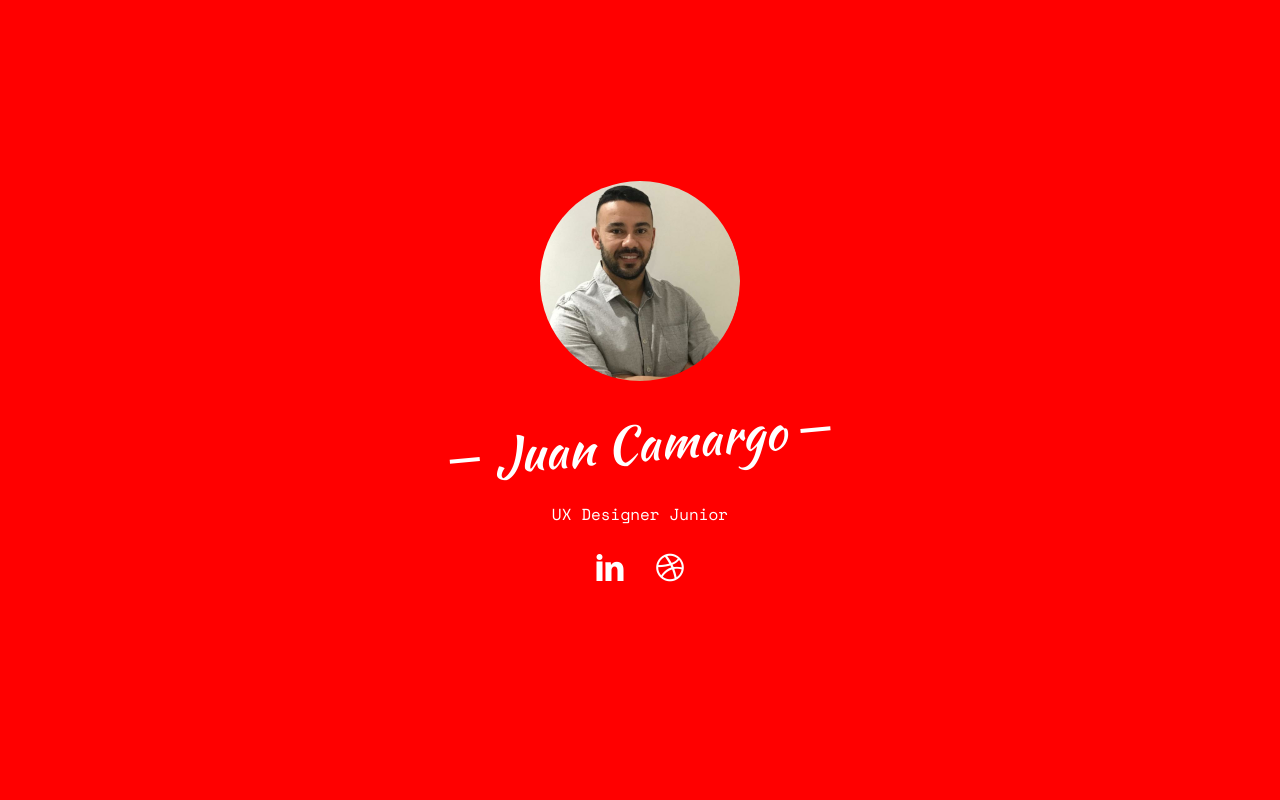
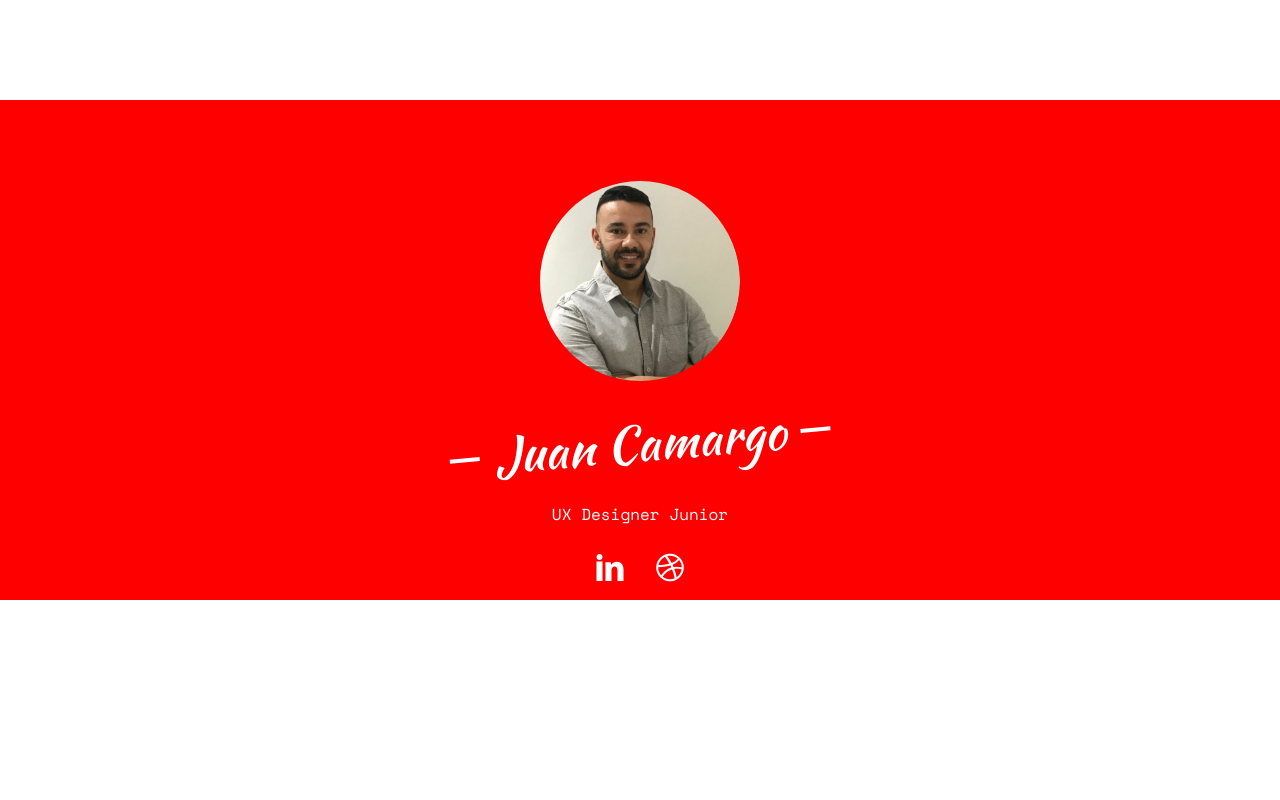
Before and after one commit to MRR1L0/prj_JuanUx, a plain HTML site: page index.html in a window 1280 px wide. Shown: the top 800 px of the page. Drawn offline with nearby package versions, Linux system fonts and the light colour scheme; some packages are replaced by stand-ins of ours; no server answers; files whose address does not match are found by name.

Commit message:
ajustes no CSS
ajustes no CSS

```diff
--- a/css/style.css
+++ b/css/style.css
@@ -96,8 +96,8 @@ h1, h2, h3, h4, h5, h6, figure {
 #fh5co-header .overlay,
 .fh5co-cover .overlay {
   position: absolute;
-  top: 0;
-  bottom: 0;
+  top: 100px;
+  bottom: 200px;
   left: 0;
   right: 0;
   background: rgb(255 0 0);
--- a/index.html
+++ b/index.html
@@ -60,14 +60,14 @@
 	<div class="fh5co-loader"></div>
 
 	<div id="page">
-	<header id="fh5co-header" class="fh5co-cover js-fullheight" role="banner" style="background-image:url(images/cover_bg_3.jpg);" data-stellar-background-ratio="0.5">
+	<header id="fh5co-header" class="fh5co-cover js-fullheight" role="banner" style="background: white;" data-stellar-background-ratio="0.5">
 		<div class="overlay"></div>
 		<div class="container">
 			<div class="row">
 				<div class="col-md-8 col-md-offset-2 text-center">
 					<div class="display-t js-fullheight">
 						<div class="display-tc js-fullheight animate-box" data-animate-effect="fadeIn">
-							<div class="profile-thumb" style="background: url(images/juan.png);"></div>
+								<div class="profile-thumb" style="background: url(images/juan.png);"></div>
 							<h1><span>Juan Camargo</span></h1>
 							<h3><span>UX Designer Junior</span></h3>
 							<p>
@@ -75,7 +75,8 @@
 									<li><a href="#"><i class="icon-linkedin2"></i></a></li>
 									<li><a href="#"><i class="icon-dribbble2"></i></a></li>
 								</ul>
-							</p>
+								</p>
+
 						</div>
 					</div>
 				</div>
```
